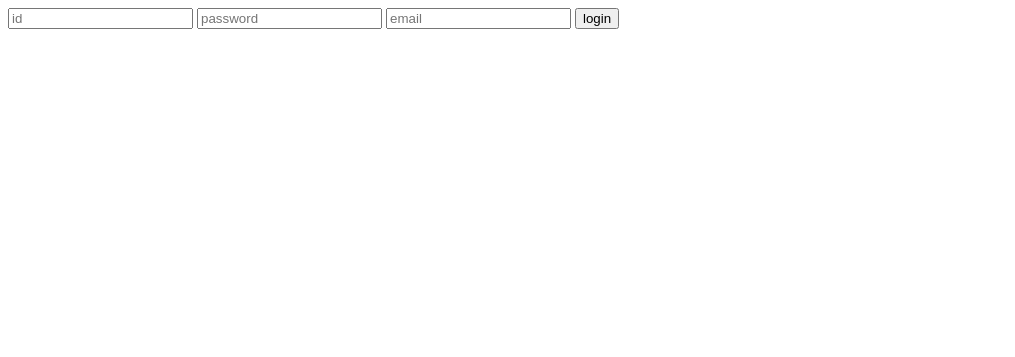
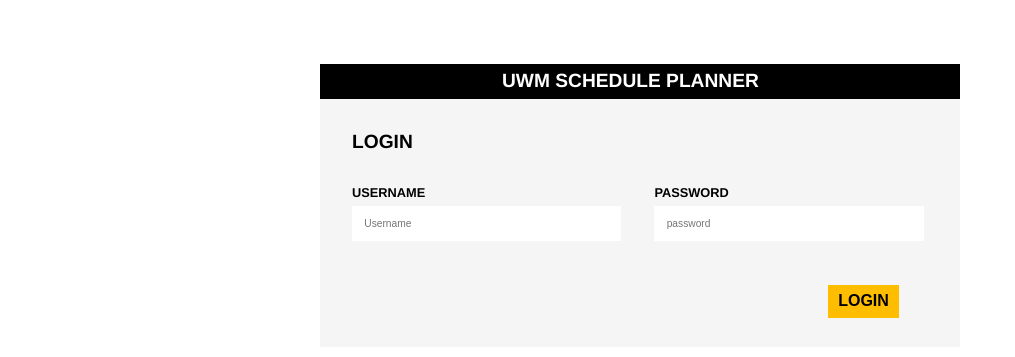
Before and after one commit to DymondJacob/SchedulingProject, a Django app: page / in a window 1280 px wide. Shown: the top 357 px of the page, without its empty margins (0-1015 px from the left). Run offline with Django 3.2, Linux system fonts and the light colour scheme; some libraries are stand-ins or nearby versions.

Commit message:
Added HTML to apply CSS styles to login page.

```diff
--- a/SchedulingApp/templates/login.html
+++ b/SchedulingApp/templates/login.html
@@ -1,12 +1,40 @@
+<!doctype html>
 <html>
+<head>
+<meta charset="utf-8">
+
+<!-- css -->
+<link href="styles.css" rel="stylesheet" type="text/css">
+
+<link rel="stylesheet" href="https://pro.fontawesome.com/releases/v5.10.0/css/all.css" integrity="sha384-AYmEC3Yw5cVb3ZcuHtOA93w35dYTsvhLPVnYs9eStHfGJvOvKxVfELGroGkvsg+p" crossorigin="anonymous"/>
+
+
+<title>UWM Schedule Planner: Login</title>
+
+</head>
     <body>
+    <div class="form-cont">
+        <div class="header">
+            <div class="header-title header-title-form">UWM Schedule Planner</div>
+        </div>
+        <div class="form-title">Login</div>
         <form action="/" method="post">
             {% csrf_token %}
-            <input id="login_id" name="id" type="text" placeholder="id">
-            <input id="login_pw" name="pw" type="password" placeholder="password">
-            <input id="login_email" name="email" type="email" placeholder="email">
-            <input type="submit" value="login">
+            <div class="form-buttons-cont">
+                <div class="form-button">
+                    <div class="form-button-title">Username</div>
+                    <input class="form-input" id="login_id" name="id" type="text" placeholder="Username">
+                </div>
+                <div class="form-button">
+                    <div class="form-button-title">Password</div>
+                    <input class="form-input" id="login_pw" name="pw" type="password" placeholder="password">
+                </div>
+                <div class="action-button-cont">
+                    <input class="button action-button" type="submit" value="login">
+                </div>
+            </div>
         </form>
+    </div>
     </body>
 
     <script>
```
